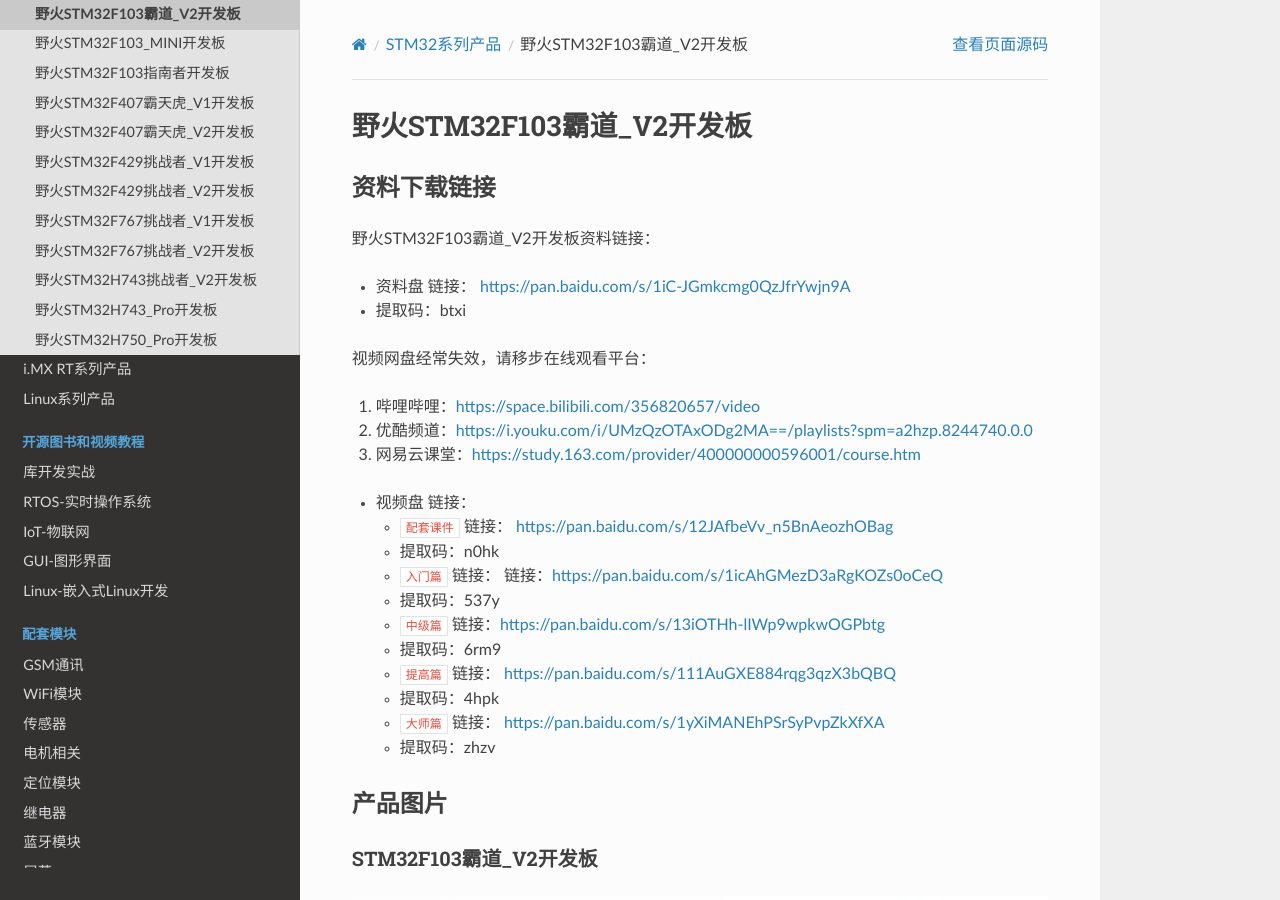
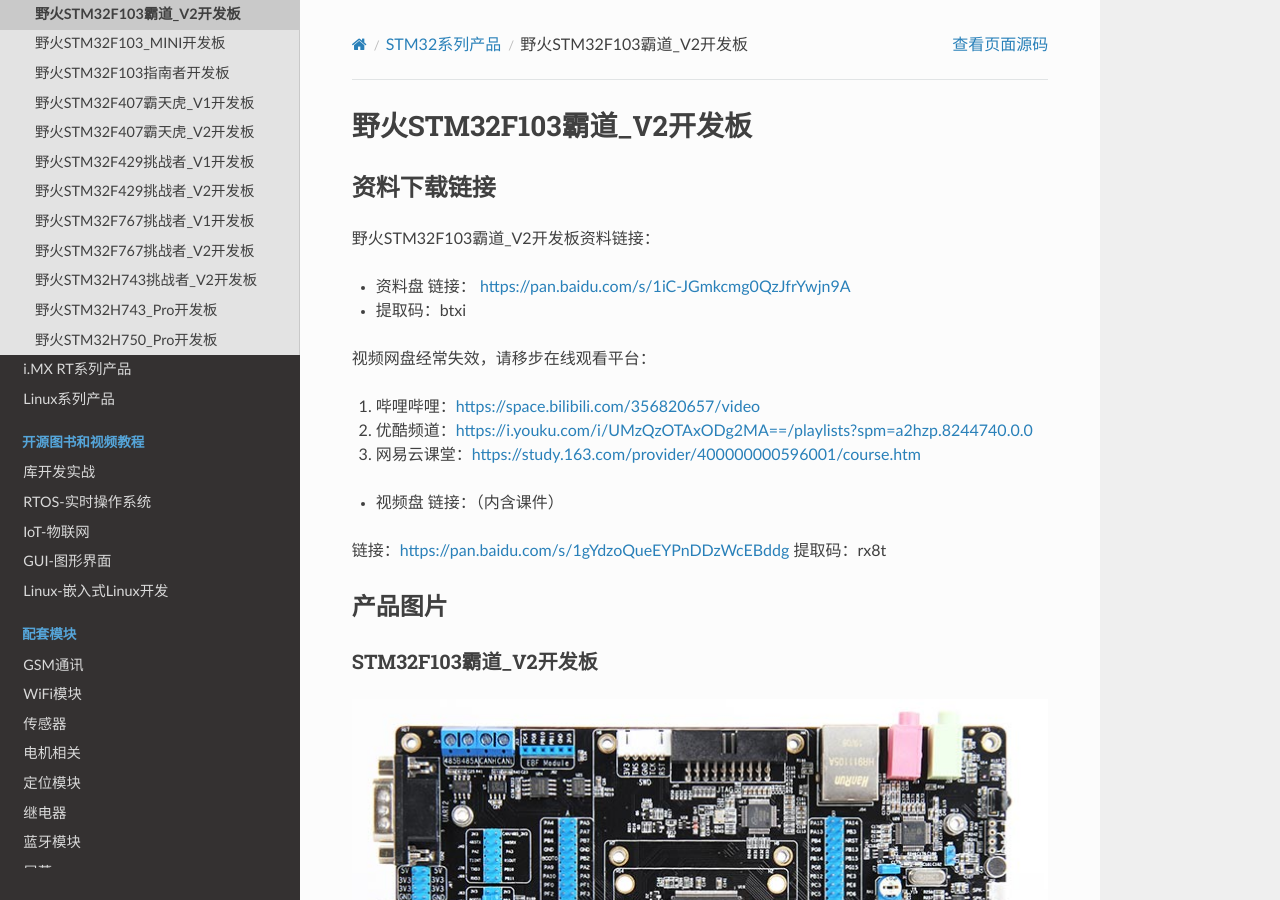
Before and after one commit to Embedfire/ebf_products, a Sphinx documentation site: the page built from documentation/stm32/ebf_stm32f103_badao_v2.rst, in a window 1280 px wide and 900 px high. Built offline with Sphinx 7.4.7 and the Read the Docs theme 2.0.0, drawn with Linux system fonts in a browser that asks for light colours; pages that are not in the unit, such as notebooks, are missing from menus.

Commit message:
Update ebf_stm32f103_badao_v2.rst

```diff
--- a/documentation/stm32/ebf_stm32f103_badao_v2.rst
+++ b/documentation/stm32/ebf_stm32f103_badao_v2.rst
@@ -16,28 +16,14 @@
 #. 优酷频道：https://i.youku.com/i/UMzQzOTAxODg2MA==/playlists?spm=a2hzp.8244740.0.0
 #. 网易云课堂：https://study.163.com/provider/400000000596001/course.htm
 
--  视频盘 链接：
 
-   -  ``配套课件``
-      链接： https://pan.baidu.com/s/12JAfbeVv_n5BnAeozhOBag
+-  视频盘 链接：（内含课件）
 
-   -  提取码：n0hk
 
-   -  ``入门篇`` 链接： 链接：https://pan.baidu.com/s/1icAhGMezD3aRgKOZs0oCeQ
+链接：https://pan.baidu.com/s/1gYdzoQueEYPnDDzWcEBddg
+提取码：rx8t
 
-   -  提取码：537y
 
-   -  ``中级篇`` 链接：https://pan.baidu.com/s/13iOTHh-lIWp9wpkwOGPbtg
-
-   -  提取码：6rm9
-
-   -  ``提高篇`` 链接： https://pan.baidu.com/s/111AuGXE884rqg3qzX3bQBQ
-
-   -  提取码：4hpk
-
-   -  ``大师篇`` 链接： https://pan.baidu.com/s/1yXiMANEhPSrSyPvpZkXfXA
-
-   -  提取码：zhzv
 
 产品图片
 --------
```
